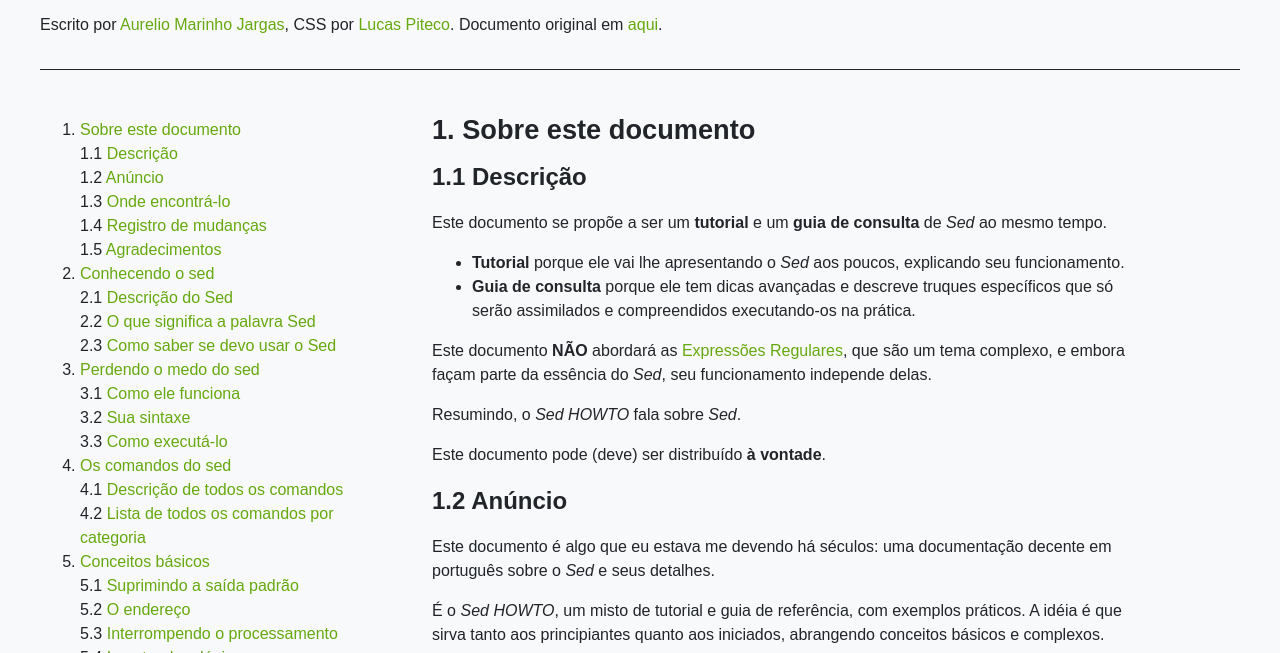
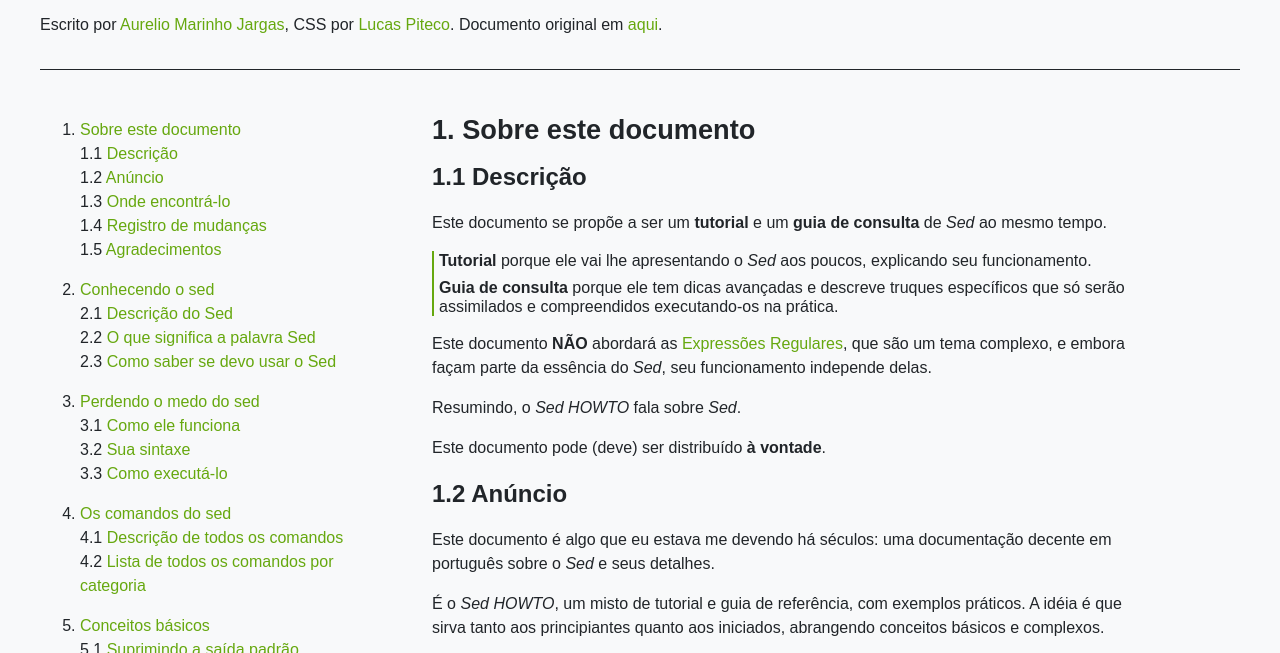
Before and after one commit to eupiteco/sed-HOWTO, a website: page sed-howto.html in a window 1280 px wide. Shown: the part 147-800 px from the top of the page. Drawn offline with nearby package versions, Linux system fonts and the light colour scheme; files that its build step writes are made by us from their sources.

Commit message:
estilo das listas

```diff
--- a/sass/style.scss
+++ b/sass/style.scss
@@ -96,10 +96,22 @@ code {
 	border-radius: 2px;
 	background-color: $code-bg-color;
 }
-nav {
-	ul {
-		padding: 0;
-		list-style: none;
+
+ul {
+	list-style: none;
+	margin-bottom: $smallSpacer;
+}
+
+nav ul {
+	padding-left: 0;
+	list-style: none;
+}
+article ul {
+	padding-left: 5px;
+	border-left: 2px solid $main-color;
+	line-height: 1.2rem;
+	li {
+		margin-bottom: $smallSpacer / 2;
 	}
 }
 
```
